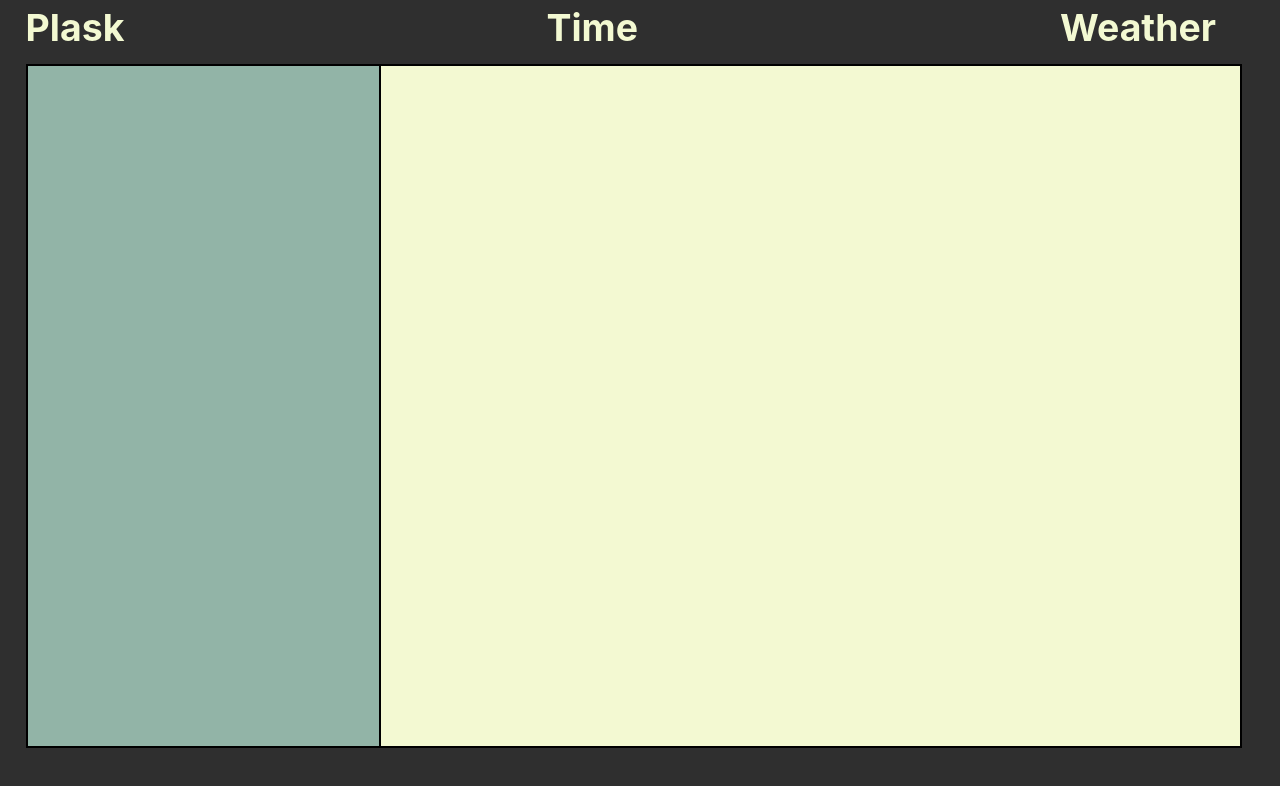
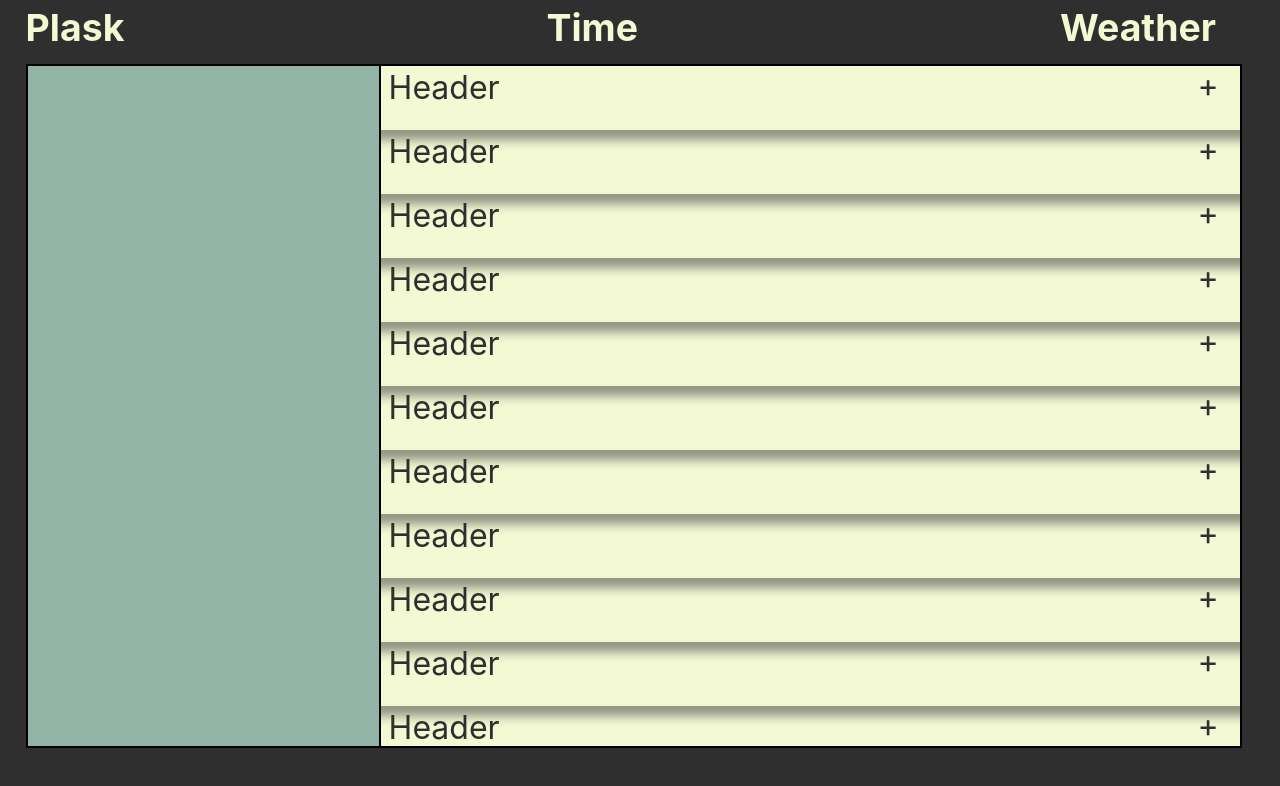
Before and after one commit to n1cerium/plask, a React (Create React App) app: page / in a window 1280 px wide. Shown: the top 786 px of the page. Built offline with nearby package versions, Linux system fonts and the light colour scheme.

Commit message:
task tab animation and adding list

```diff
--- a/src/TaskTab.js
+++ b/src/TaskTab.js
@@ -1,3 +1,51 @@
+import { useEffect, useState } from "react";
+
 export default function TaskTab() {
-  return <ul className="task-tab"></ul>;
+  return (
+    <ul id="task-tab">
+      {Array.from({ length: 15 }, (_, i) => i + 1).map((num) => (
+        <TaskDatesList key={num} />
+      ))}
+    </ul>
+  );
 }
+function TaskDatesList() {
+  const [isOpen, setIsOpen] = useState(false);
+  const [isRendered, setIsRendered] = useState(false);
+
+  function handleOpenMain() {
+    setIsOpen((o) => !o);
+  }
+  // delaying the unmount of TaskList component so it performs the closing animation
+  useEffect(() => {
+    let timerID;
+    //if the TaskList component is closing and is currently rendered
+    //set isRendered to false after 0.5 seconds
+    if (!isOpen && isRendered) {
+      timerID = setTimeout(() => setIsRendered(false), 200);
+    } else if (isOpen && !isRendered) {
+      //if TaskList is opening and not currently rendered on the screen
+      // set isRendered to true so the TaskList component will be rendered on the screen
+      setIsRendered(true);
+    }
+
+    return () => clearTimeout(timerID);
+  }, [isOpen, isRendered]);
+  return (
+    <li>
+      <header className="task-header">
+        <p>Header</p>
+        <span onClick={handleOpenMain}>{isOpen ? "-" : "+"}</span>
+      </header>
+      {isRendered && (
+        <TaskList
+          className={isOpen ? "task-list-open" : "task-list-close"}
+          isOpen={isOpen}
+        />
+      )}
+    </li>
+  );
+}
+function TaskList({ className, isOpen }) {
+  return <main className={className}>{isOpen ? "Main Content" : ""}</main>;
+}
--- a/src/index.css
+++ b/src/index.css
@@ -1,3 +1,7 @@
+.task-tab::-webkit-scrollbar {
+  display: none; /* for Chrome, Safari, and Opera */
+}
+
 body {
   margin: 0;
   font-family: -apple-system, BlinkMacSystemFont, "Segoe UI", "Roboto", "Oxygen",
@@ -35,11 +39,59 @@ code {
   background-color: #92b4a7;
   border: 2px black solid;
 }
-.task-tab {
+#task-tab {
   background-color: #f3f9d2;
+  color: #2f2f2f;
   width: 70%;
   margin-top: 0px;
   height: 85vh;
   border: 2px black solid;
   border-left-width: 0px;
+  list-style: none;
+  font-size: 2em;
+  overflow-y: scroll;
 }
+#task-tab > li {
+  margin-left: -2em;
+  box-shadow: 10px 10px 10px rgba(47, 47, 47, 0.5);
+}
+.task-header {
+  margin-left: 1em;
+  display: flex;
+  justify-content: space-between;
+}
+.task-header > p {
+  margin-top: 2px;
+  margin-bottom: 0px;
+}
+.task-header > span {
+  padding-right: 10px;
+  cursor: pointer;
+  height: 2em;
+  width: 1em;
+  justify-self: center;
+}
+.task-list-open {
+  animation: 0.2s ease-out openAnim;
+  height: 4em;
+}
+.task-list-close {
+  animation: 0.2s ease-out closeAnim;
+  height: 0em;
+}
+@keyframes openAnim {
+  from {
+    height: 0em;
+  }
+  to {
+    height: 4em;
+  }
+}
+@keyframes closeAnim {
+  from {
+    height: 4em;
+  }
+  to {
+    height: 0em;
+  }
+}
```
